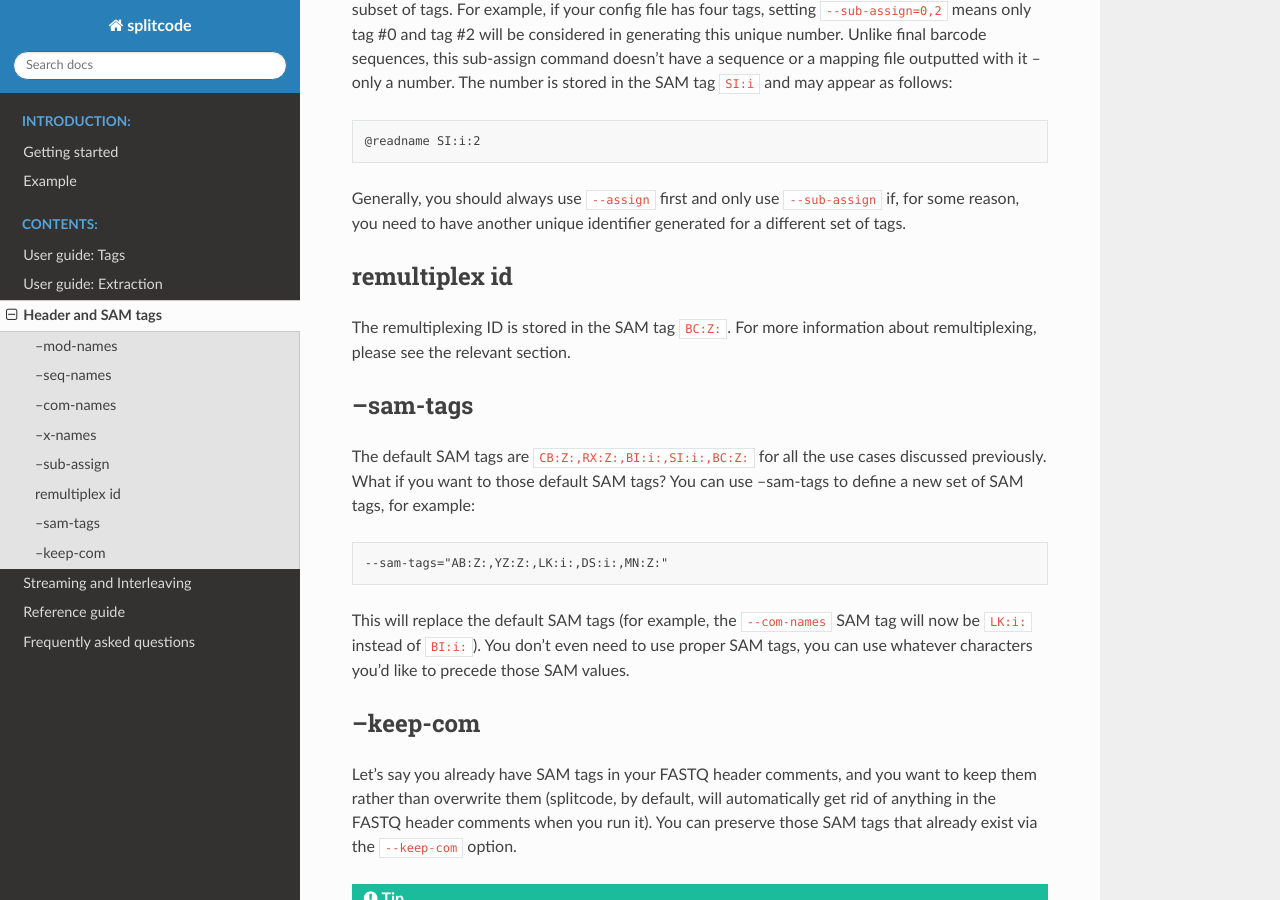
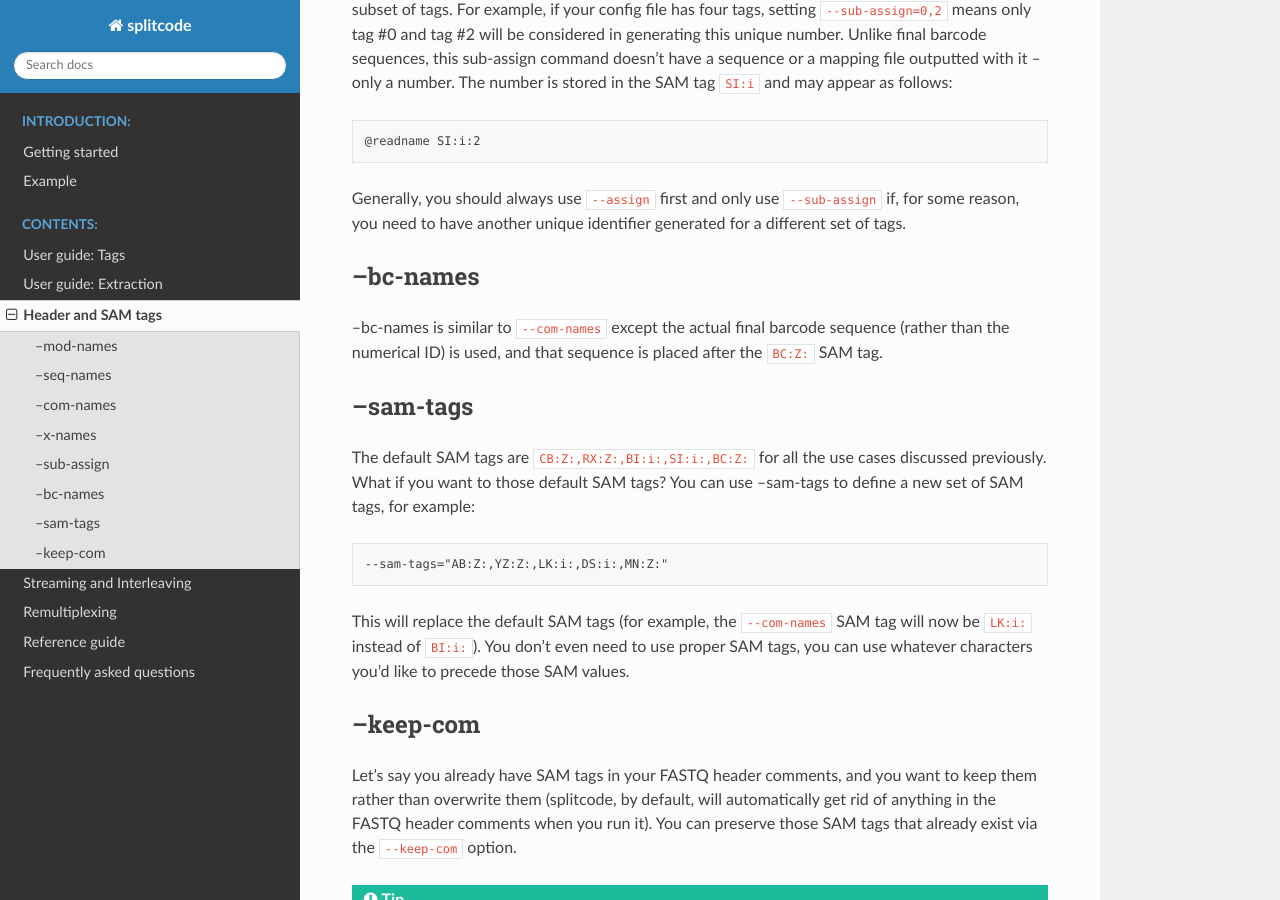
Before and after one commit to pachterlab/splitcode-tutorial, a Sphinx documentation site: the page built from docs/source/header_and_sam.rst, in a window 1280 px wide and 900 px high, scrolled down 1881 px. Built offline with Sphinx 7.4.7 and the Read the Docs theme 2.0.0, drawn with Linux system fonts in a browser that asks for light colours.

Commit message:
add remux guide

```diff
--- a/docs/source/conf.py
+++ b/docs/source/conf.py
@@ -6,7 +6,7 @@ project = 'splitcode'
 copyright = '2023, Delaney K. Sullivan, Lior Pachter'
 author = 'Delaney K. Sullivan, Lior Pachter'
 
-release = '0.28.1'
+release = '0.28.2'
 master_doc = 'index'
 
 # -- General configuration
--- a/docs/source/header_and_sam.rst
+++ b/docs/source/header_and_sam.rst
@@ -67,10 +67,10 @@ Since ``30`` is the numerical version of the final barcode sequence ``AAAAAAAAAA
 
 Generally, you should always use ``--assign`` first and only use ``--sub-assign`` if, for some reason, you need to have another unique identifier generated for a different set of tags.
 
-remultiplex id
-^^^^^^^^^^^^^^
+--bc-names
+^^^^^^^^^^
 
-The remultiplexing ID is stored in the SAM tag ``BC:Z:``. For more information about remultiplexing, please see the relevant section.
+--bc-names is similar to ``--com-names`` except the actual final barcode sequence (rather than the numerical ID) is used, and that sequence is placed after the ``BC:Z:`` SAM tag.
 
 --sam-tags
 ^^^^^^^^^^
--- a/docs/source/index.rst
+++ b/docs/source/index.rst
@@ -26,6 +26,7 @@ splitcode
    user_guide_extraction
    header_and_sam
    streaming
+   remultiplex_guide
    reference_guide
    FAQ
 
--- a/docs/source/reference_guide.rst
+++ b/docs/source/reference_guide.rst
@@ -171,6 +171,7 @@ splitcode help menu which can be accessed via ``splitcode -h``
       --seq-names  Modify names of outputted sequences to include the sequences of identified tags
       --x-names    Modify names of outputted sequences to include extracted UMI-like sequences
       --x-only     Only output extracted UMI-like sequences
+      --bc-names   Modify names of outputted sequences to include final barcode sequence string
   -X, --sub-assign Assign reads to a secondary sequence ID based on a subset of tags present (must be used with --assign)
                    (e.g. 0,2 = Generate unique ID based the tags present by subsetting those tags to tag #0 and tag #2 only)
                    The names of the outputted sequences will be modified to include this secondary sequence ID
```
Also changed, not shown: docs/source/remultiplex_guide.rst (+20 -1 lines).
